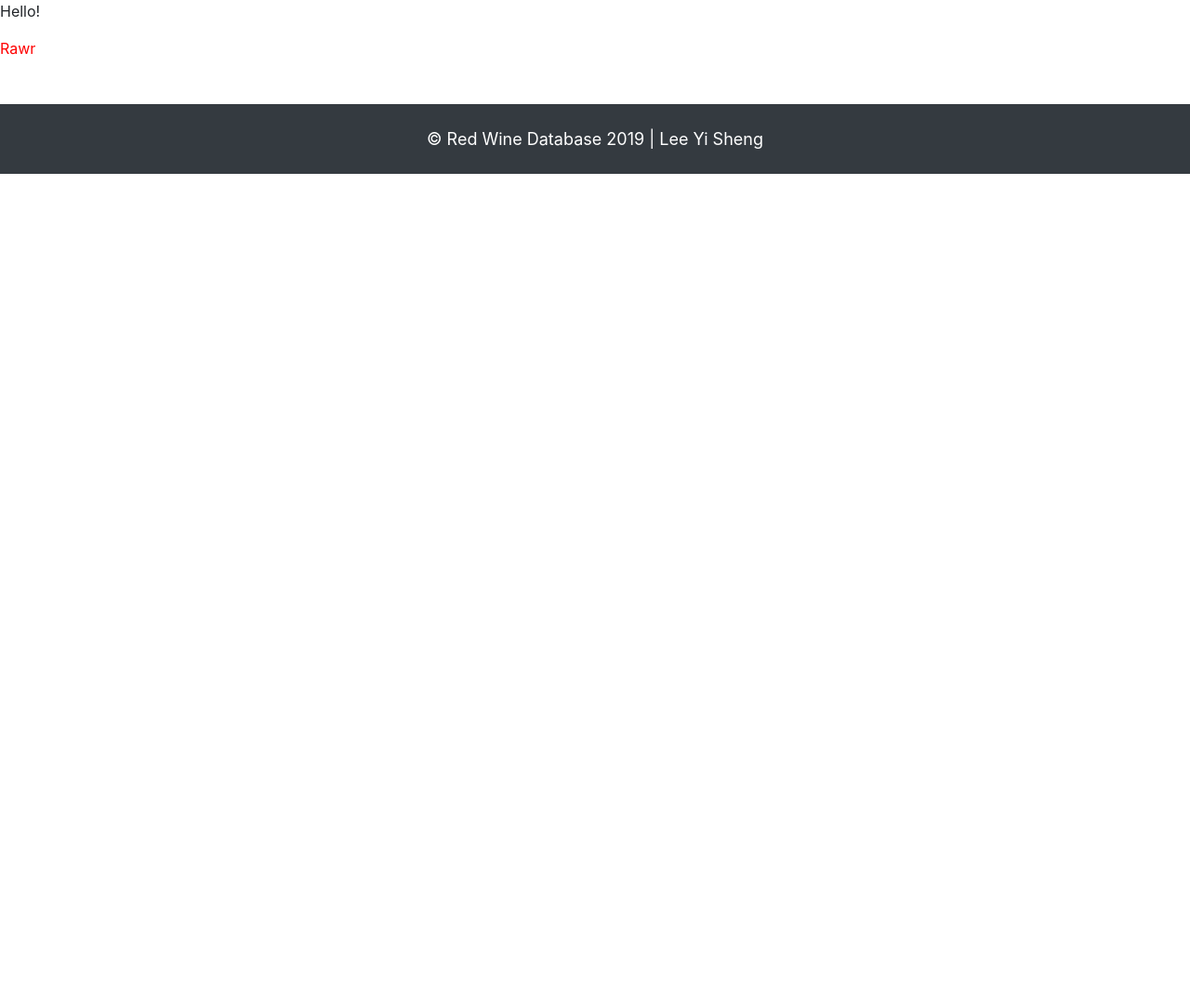
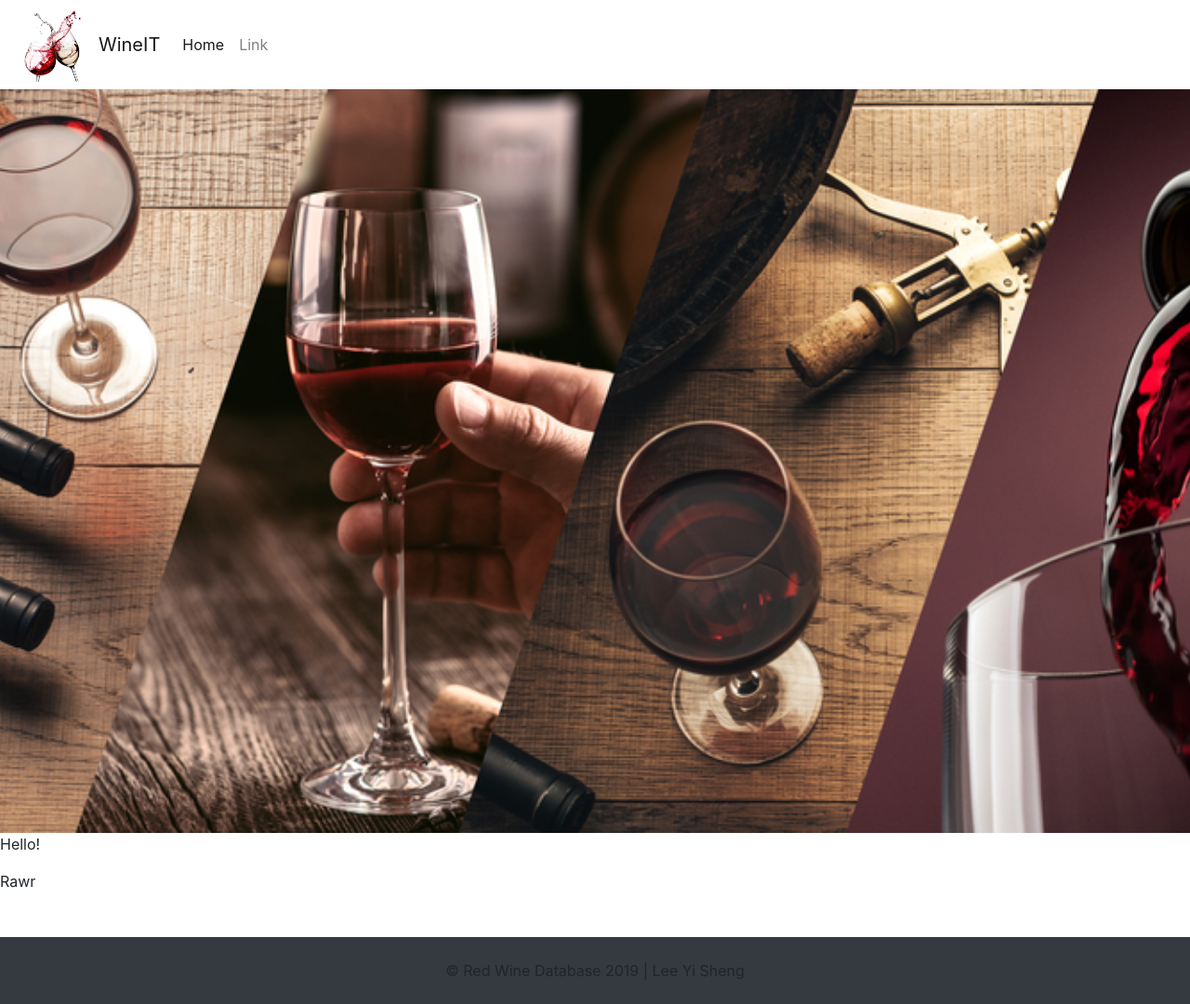
Before and after one commit to YiShengLee/Project3-Wine-Database, a Flask app: page / in a window 1280 px wide. Shown: the whole page at 93% size. Before the commit the page ends 187 px from the top, so only its background shows below. Run offline with Flask 2, Linux system fonts and the light colour scheme; some libraries are stand-ins or nearby versions.

Commit message:
Added navbar

```diff
--- a/static/css/style.css
+++ b/static/css/style.css
@@ -1,7 +1,6 @@
-.rar{
-    color: blue;
-}
-
-.text{
-    color: red;
-}
+/*.test{*/
+/*    color: red;*/
+/*}*/
+/*.rar{*/
+/*    color: red;*/
+/*}*/
--- a/templates/base.html
+++ b/templates/base.html
@@ -9,16 +9,40 @@
     <!--Bootstrap Css-->
     <link rel="stylesheet" href="https://stackpath.bootstrapcdn.com/bootstrap/4.4.1/css/bootstrap.min.css" integrity="sha384-Vkoo8x4CGsO3+Hhxv8T/Q5PaXtkKtu6ug5TOeNV6gBiFeWPGFN9MuhOf23Q9Ifjh" crossorigin="anonymous">
     <!--CSS Link-->
-    <link rel="stylesheet" type="text/css" href="{{url_for('static', filename='css/style.css')}}">
+    <link rel="stylesheet" type="text/css" href="{{url_for('static', filename='style.css')}}">
     <title>Wine Database</title>
 </head>
 <body>
     <style>
-        .footer{
-            color:white;
-            font-size:large;
-        }
+      .logo{
+        height:80px;
+        padding-right:10px;
+      }
     </style>
+
+<nav class="navbar navbar-expand-lg navbar-light bg-white">
+  <a href="{{ url_for('index')}}"><img class="logo" src="../static/img/logo.png"  alt="logo"></a>
+  <a class="navbar-brand" href="{{ url_for('index')}}">WineIT</a>
+  <button class="navbar-toggler" type="button" data-toggle="collapse" data-target="#navbarSupportedContent">
+    <span class="navbar-toggler-icon"></span>
+  </button>
+
+  <div class="collapse navbar-collapse" id="navbarSupportedContent">
+    <ul class="navbar-nav mr-auto">
+      <li class="nav-item active">
+        <a class="nav-link" href="#">Home <span class="sr-only">(current)</span></a>
+      </li>
+      <li class="nav-item">
+        <a class="nav-link" href="#">Link</a>
+      </li>
+
+    <!--<form class="form-inline my-2 my-lg-0">-->
+    <!--  <input class="form-control mr-sm-2" type="search" placeholder="Search" aria-label="Search">-->
+    <!--  <button class="btn btn-outline-success my-2 my-sm-0" type="submit">Search</button>-->
+    <!--</form>-->
+  </div>
+</nav>
+
 
     {% block content %}{% endblock content%}
     <p class="rar">Rawr</p>
@@ -30,6 +54,11 @@
         <span class="footer">&copy Red Wine Database 2019 | Lee Yi Sheng</span>
     </footer>
 
+
+
+    <script src="script.js"></script>
+
+    <!--BootStrap Script-->
     <script src="https://code.jquery.com/jquery-3.4.1.slim.min.js" integrity="sha384-J6qa4849blE2+poT4WnyKhv5vZF5SrPo0iEjwBvKU7imGFAV0wwj1yYfoRSJoZ+n" crossorigin="anonymous"></script>
     <script src="https://cdn.jsdelivr.net/npm/popper.js@1.16.0/dist/umd/popper.min.js" integrity="sha384-Q6E9RHvbIyZFJoft+2mJbHaEWldlvI9IOYy5n3zV9zzTtmI3UksdQRVvoxMfooAo" crossorigin="anonymous"></script>
     <script src="https://stackpath.bootstrapcdn.com/bootstrap/4.4.1/js/bootstrap.min.js" integrity="sha384-wfSDF2E50Y2D1uUdj0O3uMBJnjuUD4Ih7YwaYd1iqfktj0Uod8GCExl3Og8ifwB6" crossorigin="anonymous"></script>
--- a/templates/index.html
+++ b/templates/index.html
@@ -1,9 +1,17 @@
 {% extends 'base.html'%} {% block content %}
 <style>
-    .rar{
-        color: red;
+    .home{
+        /*background-image: url(https://images.unsplash.com/photo-1498550744921-75f79806b8a7?ixlib=rb-0.3.5&ixid=eyJhcHBfaWQiOjEyMDd9&s=b0f6908fa5e81286213c7211276e6b3d&auto=format&fit=crop&w=1500&q=80);*/
+        background-image: url(../static/img/wine_banner.jpg);
+        background-repeat: no-repeat;
+        background-position: center top;
+	    background-size:cover;
+        width: 100%;
+        height: 100vh;
     }
 </style>
+
+<section class="home"></section>
 
 <p class="test">Hello!</p>
 
```
Also changed, not shown: static/img/logo.png (added), static/img/search.jpg (added), static/img/wine_banner.jpg (added).
